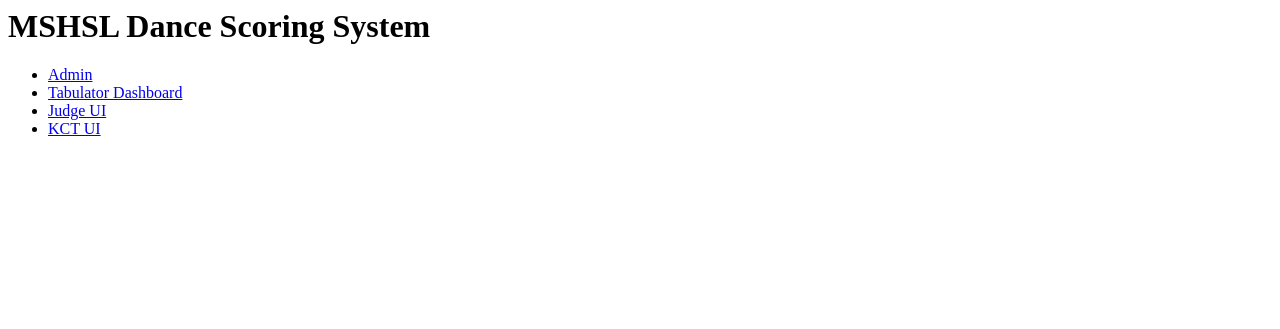
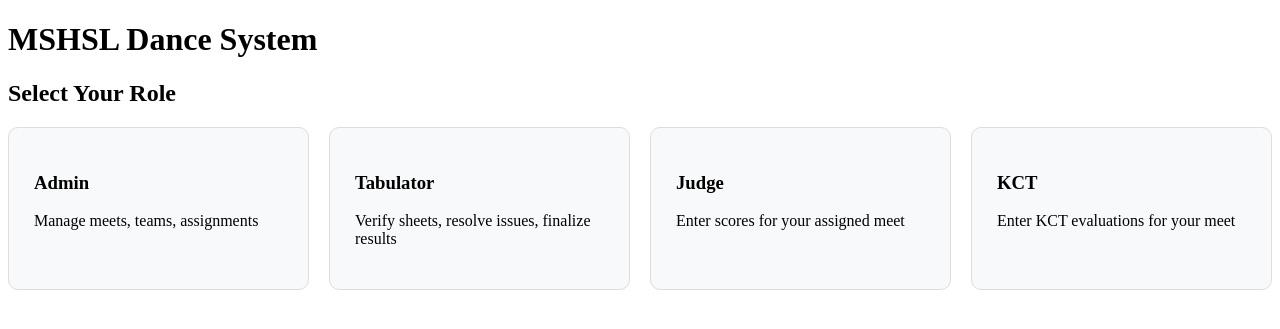
Before and after one commit to mlsmoorman/mshsl-dance-tabulation, a Django app: page / in a window 1280 px wide. Shown: the top 329 px of the page. Run offline with Django 5.2, Linux system fonts and the light colour scheme; parts of the project's set-up code (start-up, migrations or seed data) failed here and were passed over.

Commit message:
creates consistent look for home page and home dashboards for judges and kcts

```diff
--- a/core/templates/core/home.html
+++ b/core/templates/core/home.html
@@ -1,7 +1,52 @@
-<h1>MSHSL Dance Scoring System</h1>
-<ul>
-  <li><a href="/admin/">Admin</a></li>
-  <li><a href="/tabulator/">Tabulator Dashboard</a></li>
-  <li><a href="/judge/">Judge UI</a></li>
-  <li><a href="/kct/">KCT UI</a></li>
-</ul>
+{% extends "base.html" %}
+
+{% block content %}
+<h1>MSHSL Dance System</h1>
+<h2>Select Your Role</h2>
+
+<div class="role-grid">
+
+    <a class="role-card" href="/admin/">
+        <h3>Admin</h3>
+        <p>Manage meets, teams, assignments</p>
+    </a>
+
+    <a class="role-card" href="/tabulator/">
+        <h3>Tabulator</h3>
+        <p>Verify sheets, resolve issues, finalize results</p>
+    </a>
+
+    <a class="role-card" href="/judging/">
+        <h3>Judge</h3>
+        <p>Enter scores for your assigned meet</p>
+    </a>
+
+    <a class="role-card" href="/kct/">
+        <h3>KCT</h3>
+        <p>Enter KCT evaluations for your meet</p>
+    </a>
+
+</div>
+
+<style>
+.role-grid {
+    display: grid;
+    grid-template-columns: repeat(auto-fill, minmax(260px, 1fr));
+    gap: 20px;
+    margin-top: 20px;
+}
+.role-card {
+    padding: 25px;
+    border-radius: 10px;
+    background: #f8f9fa;
+    border: 1px solid #ddd;
+    text-decoration: none;
+    color: #000;
+    transition: box-shadow .2s ease, transform .2s ease;
+}
+.role-card:hover {
+    box-shadow: 0 0 12px rgba(0,0,0,.15);
+    transform: translateY(-3px);
+}
+</style>
+{% endblock %}
--- a/judging/urls.py
+++ b/judging/urls.py
@@ -1,11 +1,13 @@
 from django.urls import path
-from .views import dashboard, view_score_sheets, issues, judge_home
+from .views.home_dashboard import judge_home
+from .views.dashboard import judge_dashboard
+from .views import dashboard, view_score_sheets, issues
 
 app_name = "judging"
 
 urlpatterns = [
     path("", judge_home, name="home"),
-    path("meet/<int:meet_id>/", dashboard.judge_dashboard, name="judge_dashboard"),
+    path("meet/<int:meet_id>/", judge_dashboard, name="judge_dashboard"),
     path("score-sheets/<int:entry_id>/", view_score_sheets.view_score_sheets, name="view_score_sheets"),
     path("flag-issue/<int:entry_id>/", issues.judge_flag_issue, name="judge_flag_issue"),
 ]
--- a/kct/urls.py
+++ b/kct/urls.py
@@ -12,7 +12,7 @@ app_name = "kct"
 urlpatterns = [
     path("", kct_home, name="home"),
     path("<int:meet_id>/", kct_division_selector, name="division_selector"),
-    path("meet/<int:meet_id>/", kct_dashboard, name="kct_dashboard"),
+    path("<int:meet_id>/<str:division>/", kct_dashboard, name="kct_dashboard"),
     path("entry/<int:entry_id>/", kct_entry, name="kct_entry"),
     path("entry/<int:entry_id>/save/", save_kct, name="save_kct"),
     path("entry/<int:entry_id>/dangerous/", report_dangerous_move, name="report_dangerous_move"),
```
Also changed, not shown: judging/templates/judging/home_dashboard.html (+30 -7 lines), kct/templates/kct/division_selector.html (+29 -7 lines), kct/templates/kct/home_dashboard.html (+30 -7 lines).
